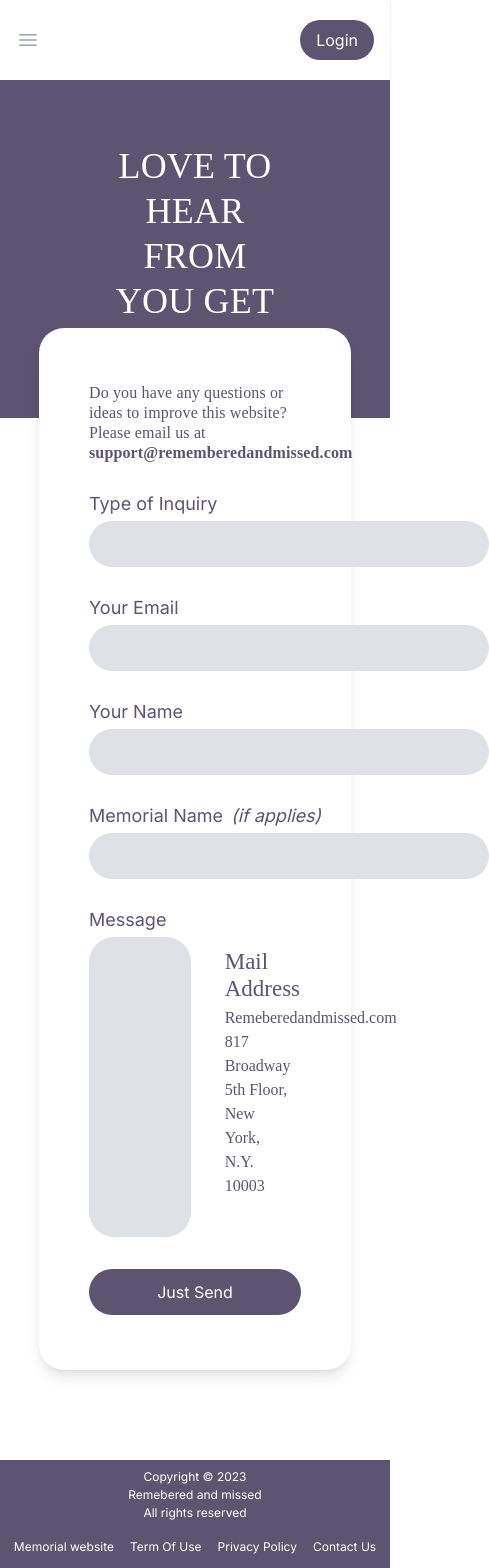
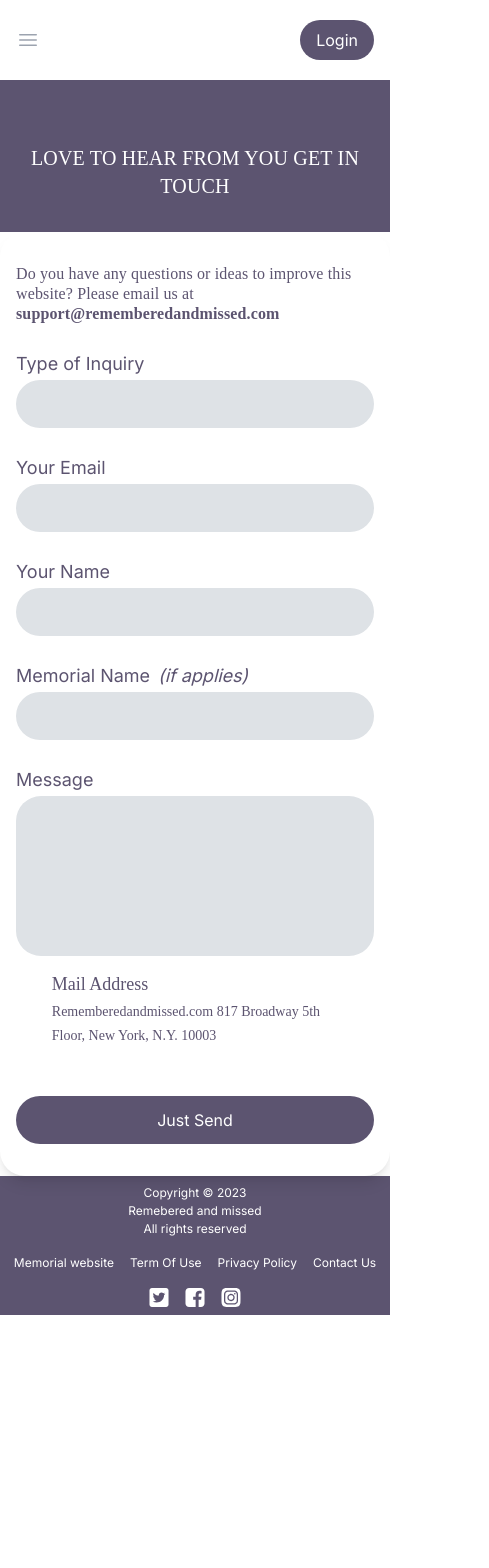
Before and after one commit to Arsanyos/remembered-and-missed, a Next.js app: page /contact in a window 390 px wide. Shown: the top 1568 px of the page, 489 px wide, since content can reach past the window. After the commit the page ends 1315 px from the top, so only its background shows below. Built offline with nearby package versions, Linux system fonts and the light colour scheme.

Commit message:
hotfix/contact page made responsive

```diff
--- a/app/contact/page.jsx
+++ b/app/contact/page.jsx
@@ -46,18 +46,18 @@ const ContactPage = () => {
   };
   return (
     <div className="flex flex-col items-center h-auto">
-      <div className="w-[100vw] flex justify-center items-start h-[40vh] bg-[#5C5470]">
-        <p className="font-[Lora] uppercase w-[45%] font-normal pt-8 my-8 text-[36px] text-white tracking-[0.2px] leading-[45px] text-center">
+  <div className="w-full flex justify-center items-start h-1/2 lg:h-[40vh] bg-[#5C5470]">
+    <p className="font-[Lora] uppercase w-full sm:w-1/2 lg:w-[45%] font-normal pt-8 my-8 text-xl sm:text-2xl lg:text-[36px] text-white tracking-[0.2px] leading-7 sm:leading-9 lg:leading-[45px] text-center">
       Love to hear from you get in touch
     </p>
   </div>
-      <div className="z-999 relative bottom-[90px] h-auto w-[80%] rounded-[25px] shadow-lg bg-[#FFFFFF] flex flex-wrap">
-        <div className="w-[100%] py-[55px] px-[50px] flex flex-col">
+  <div className="z-999 relative  lg:bottom-[90px] h-auto w-full sm:w-3/4 lg:w-[80%] rounded-[25px] shadow-lg bg-[#FFFFFF] flex flex-wrap">
+    <div className="w-full py-8 lg:py-[55px] px-4 sm:px-8 lg:px-[50px] flex flex-col">
       <div>
-            <p className="text-[16px] text-[#5C5470] leading-[20px] tracking-[0.14px] font-[Montserrat]">
+        <p className="text-base sm:text-lg lg:text-[16px] text-[#5C5470] leading-5 sm:leading-6 lg:leading-[20px] tracking-[0.14px] font-[Montserrat]">
           Do you have any questions or ideas to improve this website? Please
           email us at <br />
-              <a className="text-[16px] text-[#5C5470] leading-[20px] tracking-[0.14px] font-bold font-[Montserrat]">
+          <a className="text-base sm:text-lg lg:text-[16px] text-[#5C5470] leading-5 sm:leading-6 lg:leading-[20px] tracking-[0.14px] font-bold font-[Montserrat]">
             support@rememberedandmissed.com
           </a>
         </p>
@@ -71,10 +71,10 @@ const ContactPage = () => {
               <div className="flex flex-wrap items-end gap-8 pt-8">
                 {formInputFields.map((item, index) => {
                   return (
-                        <div className="min-w-[400px] grow" key={index}>
+                    <div className=" sm:min-w-[400px] flex-grow" key={index}>
                       <label
                         htmlFor={item.id}
-                            className="block text-[#5C5470] text-[18px] font-normal leading-[18px] flex gap-2"
+                        className="block text-[#5C5470] text-lg lg:text-[18px] font-normal leading-4 lg:leading-[18px] flex gap-2"
                       >
                         {item.label}
                         {item.label === "Memorial Name" && (
@@ -86,17 +86,17 @@ const ContactPage = () => {
                           type={item.type}
                           name={item.id}
                           id={item.id}
-                              className="p-[0px 0px 0px 20.0463px] w-full h-[46px] bg-[#DEE2E6] rounded-[25px]"
+                          className="p-2 sm:p-[0px 0px 0px 20.0463px] w-full h-12 sm:h-[46px] bg-[#DEE2E6] rounded-[25px]"
                         />
                       </div>
                     </div>
                   );
                 })}
-                    <div className="flex justify-between w-[100%]">
-                      <div className="w-[48%]">
+                <div className="flex flex-col sm:flex-row justify-between w-full">
+                  <div className="w-full sm:w-[48%]">
                     <label
                       htmlFor="message"
-                          className="block text-[#5C5470] text-[18px] font-normal leading-[18px] flex gap-2"
+                      className="block text-[#5C5470] text-lg lg:text-[18px] font-normal leading-4 lg:leading-[18px] flex gap-2"
                     >
                       Message
                     </label>
@@ -105,24 +105,24 @@ const ContactPage = () => {
                         type="text"
                         name="message"
                         id="message"
-                            className="p-[0px 0px 0px 20.0463px] w-full h-[300px] bg-[#DEE2E6] rounded-[25px]"
+                        className="p-2 sm:p-[0px 0px 0px 20.0463px] w-full h-40 sm:h-[300px] bg-[#DEE2E6] rounded-[25px]"
                       />
                     </div>
                   </div>
-                      <div className="w-[40%] flex justify-center items-center">
-                        <div className="flex flex-col gap-1 w-[80%]">
-                          <p className="text-[23px] text-[#5C5470] leading-[26.4px] font-normal font-[Montserrat]">
+                  <div className="w-full sm:w-[40%] flex justify-center items-center mt-4 sm:mt-0">
+                    <div className="flex flex-col gap-1 w-4/5 sm:w-[80%]">
+                      <p className="text-lg sm:text-xl lg:text-[23px] text-[#5C5470] leading-6 sm:leading-7 lg:leading-[26.4px] font-normal font-[Montserrat]">
                         Mail Address
                       </p>
-                          <p className="text-[16px] text-[#5C5470] leading-[24px] font-thin font-[Montserrat]">
-                            Remeberedandmissed.com 817 Broadway 5th Floor, New
+                      <p className="text-sm sm:text-base lg:text-[16px] text-[#5C5470] leading-6 sm:leading-7 lg:leading-[24px] font-thin font-[Montserrat]">
+                        Rememberedandmissed.com 817 Broadway 5th Floor, New
                         York, N.Y. 10003
                       </p>
                     </div>
                   </div>
                 </div>
-                    <div className="flex justify-center w-[100%]">
-                      <button className="text-white w-[276px] h-[46px] p-[5px] rounded-[25px] bg-[#5C5470] rounded-[25px]">
+                <div className="flex justify-center w-full mt-4">
+                  <button className="text-white w-full sm:w-[276px] h-12 sm:h-[46px] p-3 sm:p-[5px] rounded-[25px] bg-[#5C5470] rounded-[25px]">
                     Just Send
                   </button>
                 </div>
@@ -134,6 +134,7 @@ const ContactPage = () => {
     </div>
   </div>
 </div>
+
   );
 };
 export default ContactPage;
```
Lines whose indentation alone changed are shown as unchanged.
